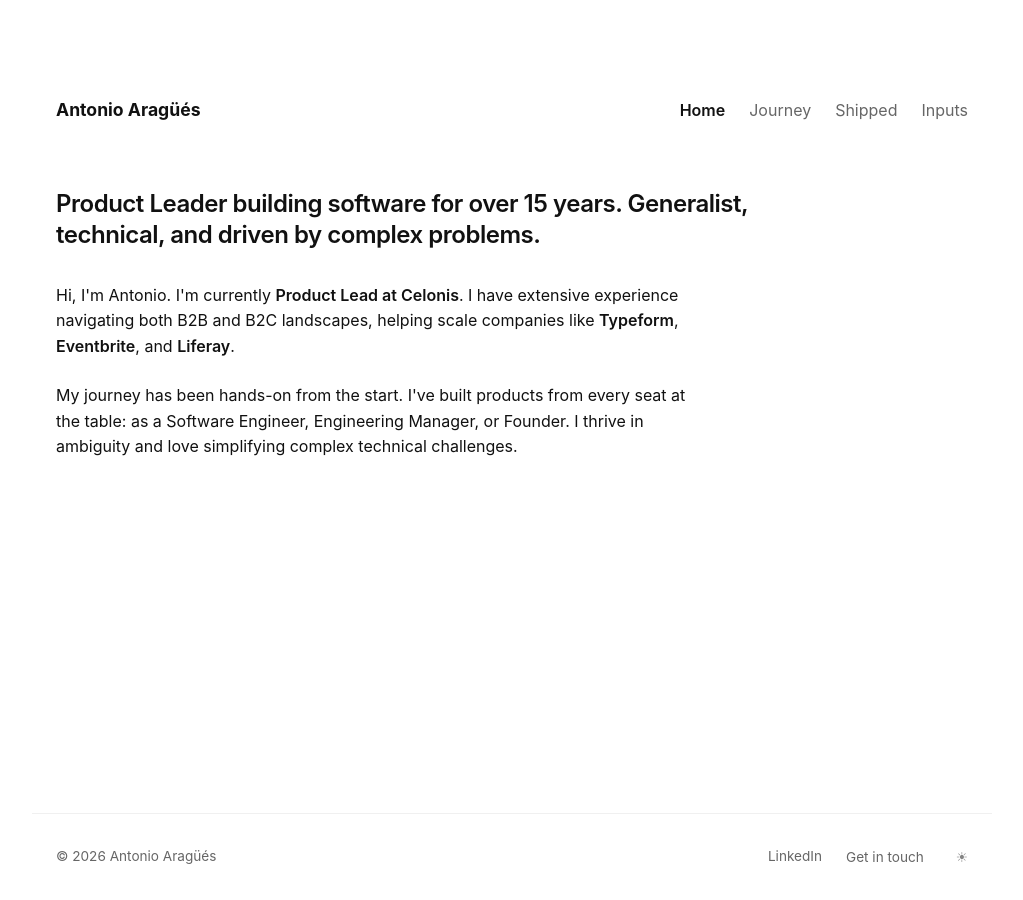
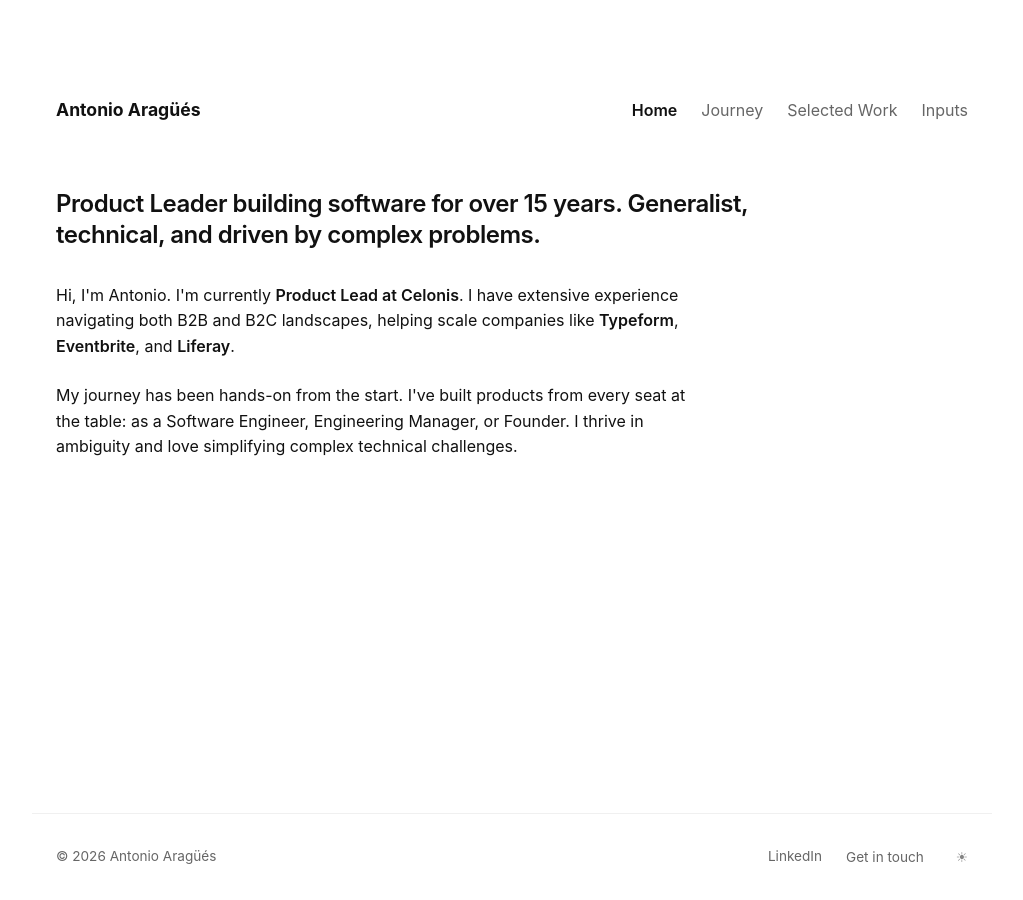
Before and after one commit to antonioaragues/antonioaragues.github.io, a Jekyll site: the page index.html, which Jekyll copies as it is, in a window 1280 px wide. Shown: the whole page, without its empty margins (128-1151 px from the left). Built offline with Jekyll 4.4.1, drawn with Linux system fonts in a browser that asks for light colours.

Commit message:
Updating the  shipped section to be more clear

```diff
--- a/index.html
+++ b/index.html
@@ -472,7 +472,7 @@
             <div class="nav-links">
                 <button onclick="router('home')" id="nav-home" class="active">Home</button>
                 <button onclick="router('journey')" id="nav-journey">Journey</button>
-                <button onclick="router('shipped')" id="nav-shipped">Shipped</button>
+                <button onclick="router('shipped')" id="nav-shipped">Selected Work</button>
                 <button onclick="router('inputs')" id="nav-inputs">Inputs</button>
             </div>
         </nav>
@@ -540,6 +540,9 @@
 
     <!-- === PAGE: SHIPPED === -->
     <main id="shipped" class="page-section">
+        <div class="narrative-text" style="margin-bottom: 4rem;">
+            <p>A selection of products and initiatives I led, launched, or contributed to across different stages and companies.</p>
+        </div>
 
         <!-- CELONIS SECTION -->
         <div class="company-section">
```
